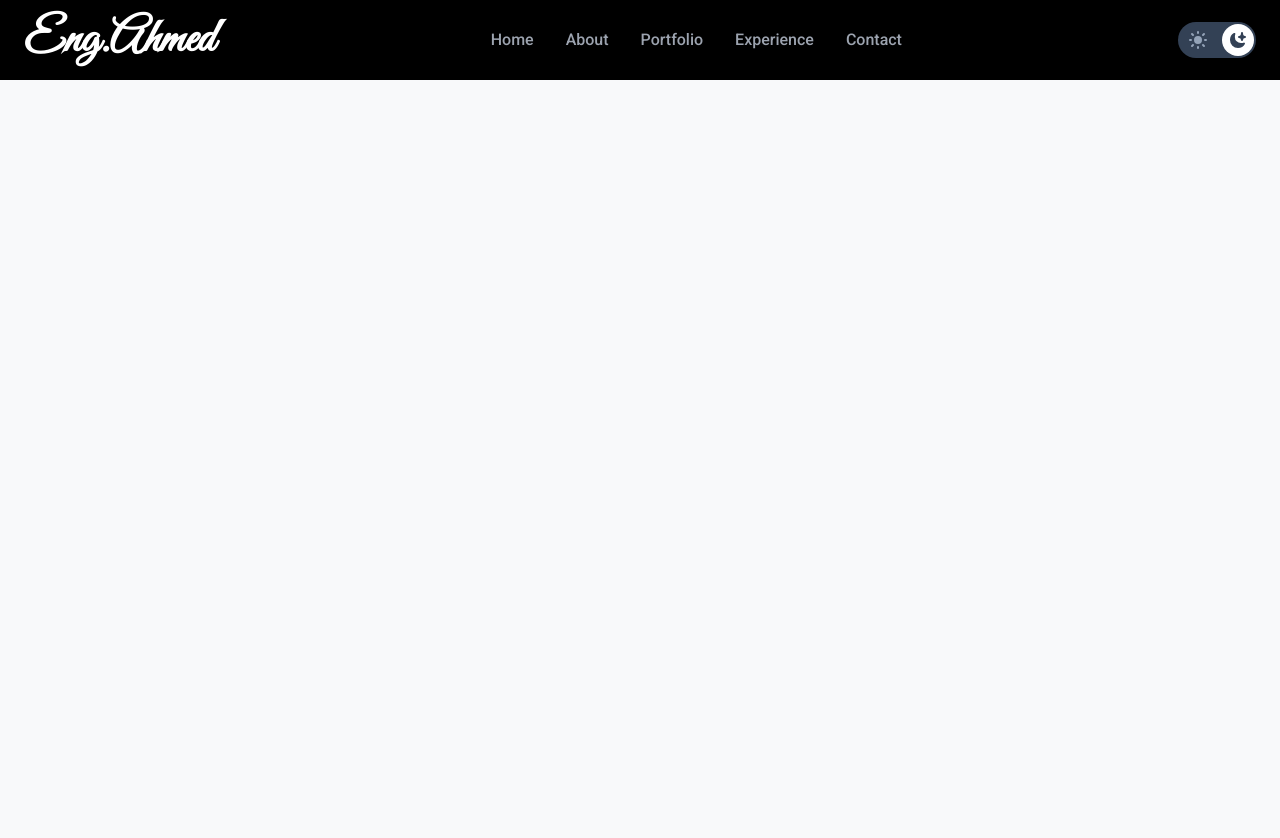
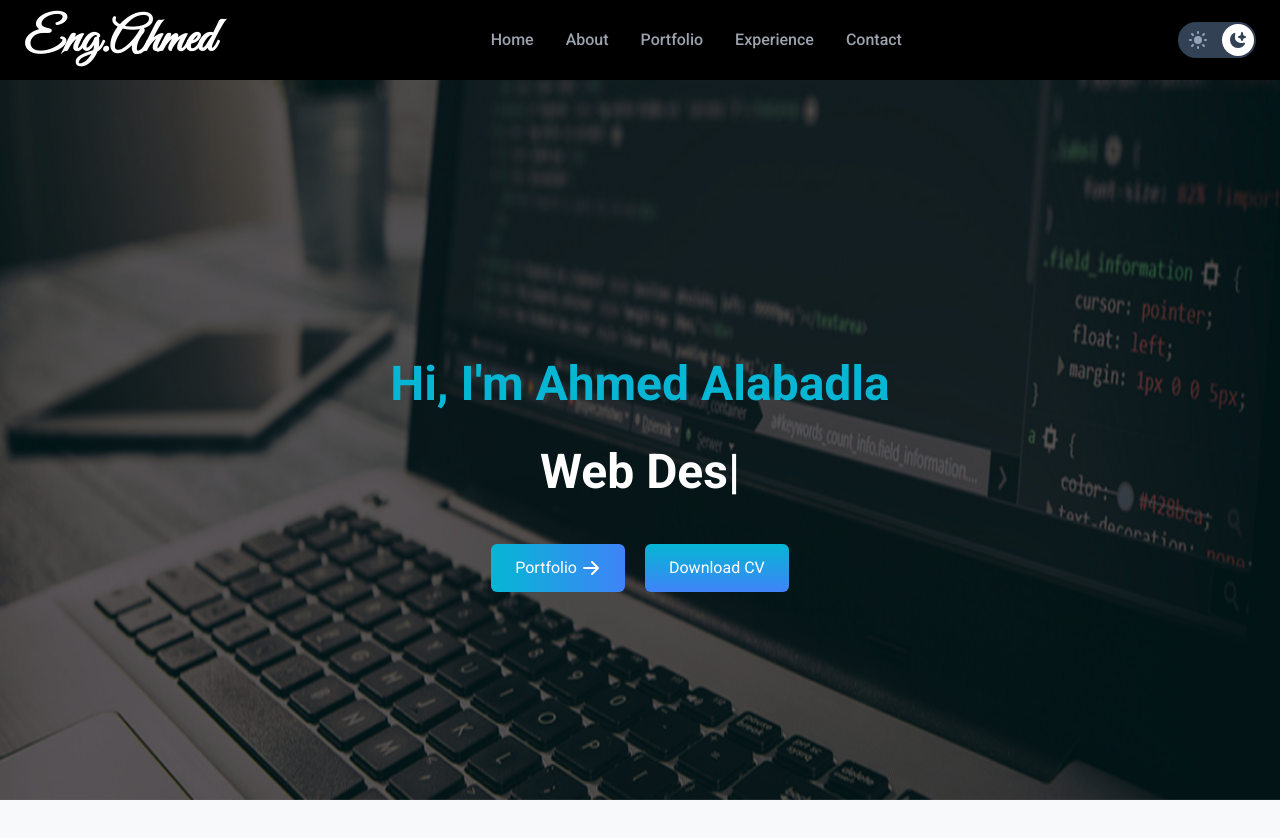
Before and after one commit to Ahmed-Alabadla/landing-page-portfolio, a React (Create React App) app: page / in a window 1280 px wide. Shown: the top 838 px of the page. Before the commit the page ends 800 px from the top, so only its background shows below. Built offline with nearby package versions, Linux system fonts and the light colour scheme.

Commit message:
add Home

```diff
--- a/package.json
+++ b/package.json
@@ -17,6 +17,7 @@
     "react-router-dom": "^6.26.0",
     "react-scripts": "5.0.1",
     "react-spinners": "^0.14.1",
+    "react-typed": "^2.0.12",
     "web-vitals": "^2.1.4"
   },
   "scripts": {
--- a/src/App.js
+++ b/src/App.js
@@ -7,8 +7,8 @@ import { useSelector } from "react-redux";
 // import Footer from "./components/Footer";
 // import Portfolio from "./components/Portfolio";
 // import About from "./components/About";
-// import Home from "./components/Home";
 import HashLoader from "react-spinners/HashLoader";
+import Home from "./components/Home";
 
 function App() {
   const { mode } = useSelector((state) => state.mode);
@@ -17,9 +17,14 @@ function App() {
 
   useEffect(() => {
     setLoading(true);
-    setTimeout(() => {
+    const timeout = setTimeout(() => {
       setLoading(false);
     }, 5000);
+
+    return () => {
+      // cleanUp
+      clearTimeout(timeout);
+    };
   }, []);
 
   return (
@@ -31,12 +36,12 @@ function App() {
       ) : (
         <>
           <Navbar />
-          {/* <Home />
-          <About />
-          <Portfolio />
-          <Experience />
-          <Contact />
-          <Footer /> */}
+          <Home />
+          {/* <About /> */}
+          {/* <Portfolio /> */}
+          {/* <Experience /> */}
+          {/* <Contact /> */}
+          {/* <Footer /> */}
         </>
       )}
     </div>
--- /dev/null
+++ b/src/components/Home.jsx
@@ -0,0 +1,62 @@
+import React from "react";
+import imgHome from "../assets/imgHome.jpg";
+import profile from "../assets/Profile.pdf";
+import { HiArrowRight } from "react-icons/hi";
+import { ReactTyped } from "react-typed";
+
+function Home() {
+  return (
+    <div
+      id="home"
+      // dark:bg-gradient-to-b dark:from-black via-black dark:to-gray-800
+      // bg-imgHome
+      className="relative bg-center bg-no-repeat bg-cover w-full  sm:h-screen"
+    >
+      <div>
+        <img
+          // src={header_background}
+          src={imgHome}
+          alt=""
+          className="w-full h-full -z-30 fixed top-0 left-0 "
+        />
+        <div className="w-full h-full -z-30 fixed top-0 left-0 bg-black opacity-60 "></div>
+      </div>
+      <div className="max-w-screen-lg mx-auto px-6 py-12 sm:py-6  flex flex-col items-center  justify-center  w-full h-full text-white gap-6 sm:gap-10">
+        <p className="text-2xl sm:text-5xl font-bold text-cyan-500  ">
+          Hi, I'm Ahmed Alabadla
+        </p>
+        <ReactTyped
+          className="text-2xl sm:text-5xl font-bold "
+          strings={["Web Design", "Frontend web developer"]}
+          typeSpeed={50}
+          backSpeed={60}
+          loop
+        />
+
+        <div className="flex  gap-5  ">
+          <a
+            href="#portfolio"
+            className="group text-white w-fit px-6 py-3 my-2 flex items-center rounded-md bg-gradient-to-r from-cyan-500 to-blue-500 cursor-pointer "
+          >
+            Portfolio
+            <span className="group-hover:rotate-90  duration-300 ">
+              <HiArrowRight size={20} className="ml-1" />
+            </span>
+          </a>
+          <a
+            href={profile}
+            download="profile.pdf"
+            className=" text-white w-fit px-6 py-3 my-2 flex items-center rounded-md bg-gradient-to-b from-cyan-500 to-blue-500 cursor-pointer "
+          >
+            Download CV
+          </a>
+        </div>
+        {/* <div className="w-fit h-fit mt-4 md:mt-0">
+          <img src={me} alt="" className="rounded-2xl  w-88 h-[450px] " />
+        </div> */}
+      </div>
+    </div>
+  );
+}
+
+export default Home;
```
Also changed, not shown: 1 other file (tests, documents, lock files or other folders).
